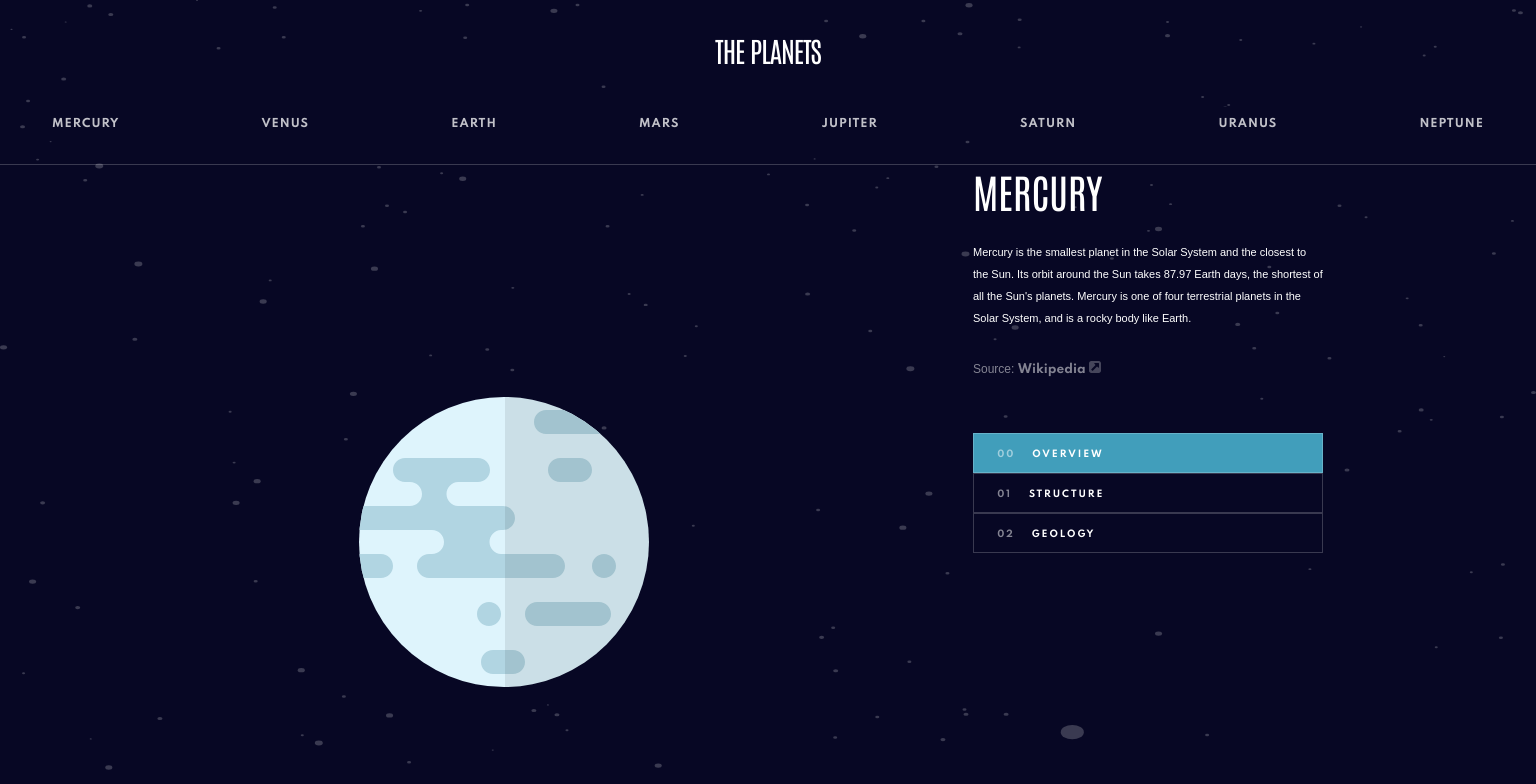
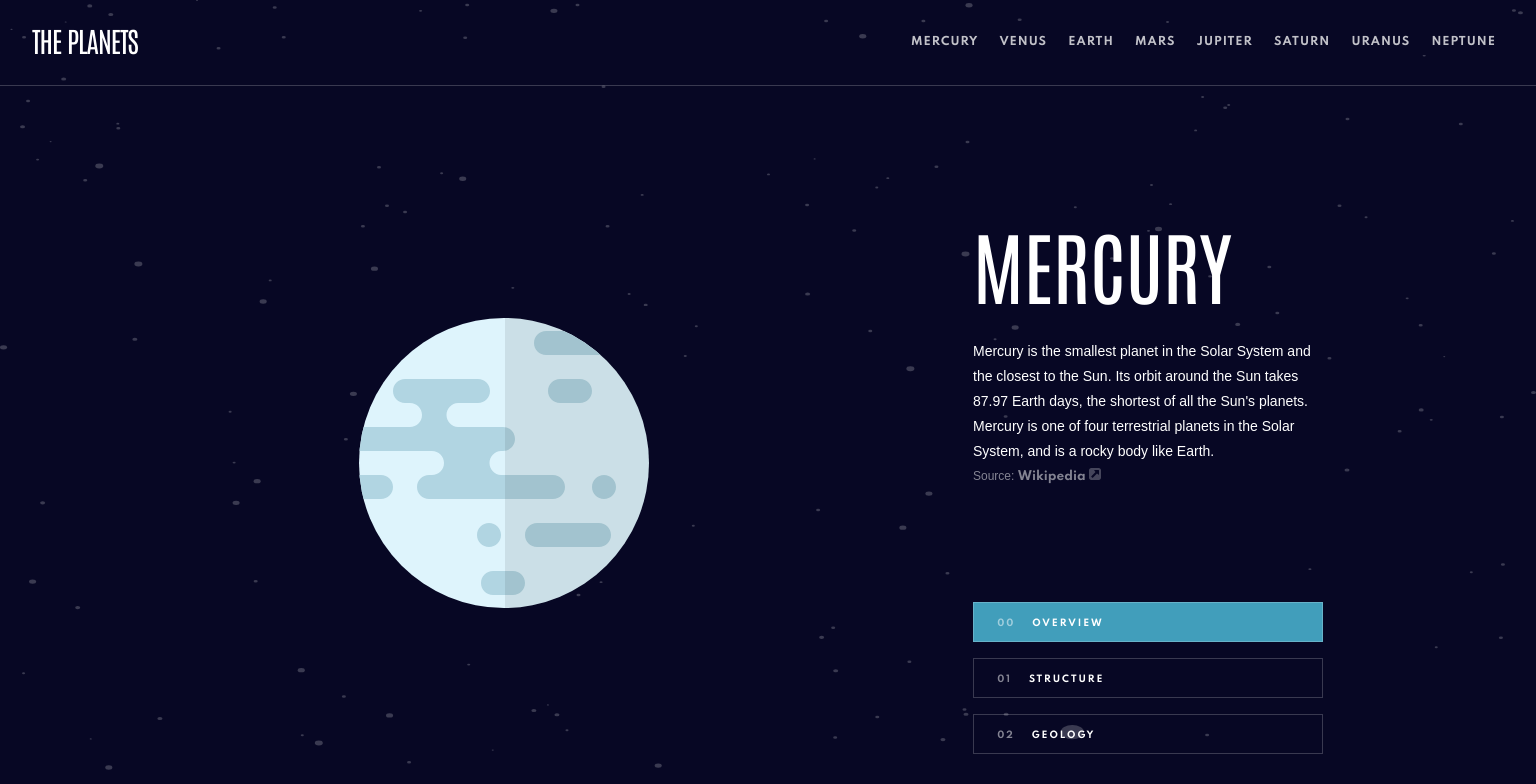
Before and after one commit to mrfinesse47/svelte-planets, a Svelte app: page / in a window 1536 px wide. Shown: the top 784 px of the page. Built offline with nearby package versions, Linux system fonts and the light colour scheme; a web font is replaced by a local one.

Commit message:
making desktop view look good

```diff
--- a/src/components/Blurb.svelte
+++ b/src/components/Blurb.svelte
@@ -49,8 +49,7 @@
       text-align: left;
     }
     .blub-outer-container {
-      height: 253px;
-
+      height: 15.8125rem;
       display: flex;
       justify-content: space-between;
       align-items: flex-start;
@@ -70,9 +69,23 @@
       width: auto;
     }
     .blub-outer-container {
+      margin-top: 7.875rem;
+      margin-bottom: 87px;
       width: 21.875rem;
+      height: 33.875rem;
       flex-direction: column;
       align-items: flex-end;
     }
+    .blurb-container h2 {
+      font-size: 80px;
+    }
+    .blurb-container h3 {
+      margin-top: 0;
+      line-height: 1.5625rem;
+    }
+    .blurb-container p {
+      line-height: 1.5625rem;
+      font-size: 0.875rem;
+    }
   }
 </style>
--- a/src/components/Header.svelte
+++ b/src/components/Header.svelte
@@ -65,4 +65,17 @@
       padding-bottom: 1.6875rem;
     }
   }
+  @media screen and (min-width: 1440px) {
+    .container {
+      flex-direction: row;
+      align-items: center;
+      padding-top: 1.375rem;
+      padding-bottom: 1.6875rem;
+    }
+    h1 {
+      align-self: center;
+      margin: 0;
+      padding-left: 2rem;
+    }
+  }
 </style>
--- a/src/components/MenuList.svelte
+++ b/src/components/MenuList.svelte
@@ -49,4 +49,10 @@
       justify-content: space-between;
     }
   }
+  @media screen and (min-width: 1440px) {
+    div {
+      padding: 0 2.5rem;
+      width: 41.5625rem;
+    }
+  }
 </style>
--- a/src/shared/Tabs.svelte
+++ b/src/shared/Tabs.svelte
@@ -91,7 +91,8 @@
   }
   @media screen and (min-width: 1440px) {
     li {
-      width: 350px;
+      width: 21.875rem;
+      margin-bottom: 1rem;
     }
   }
 </style>
```
